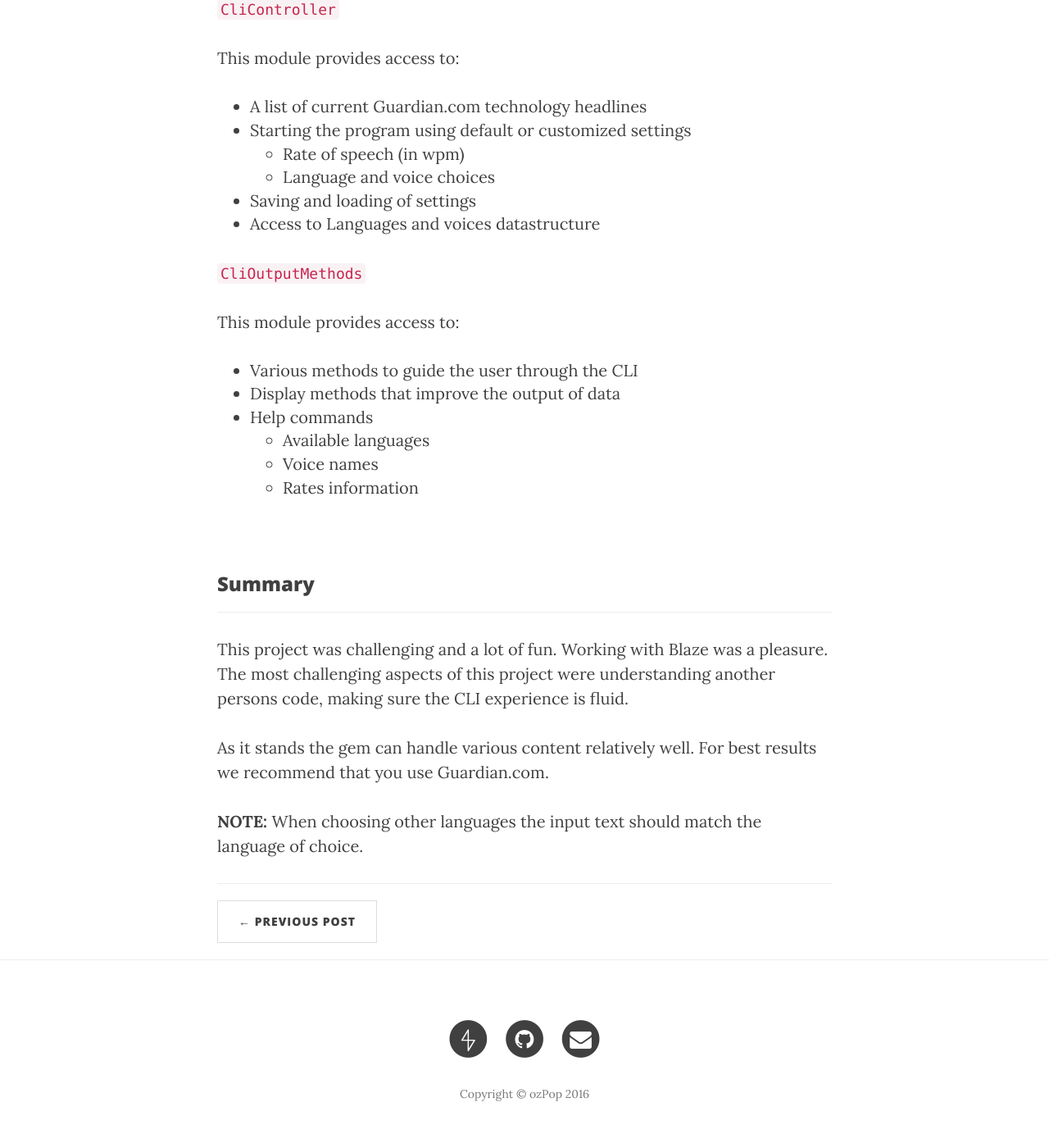
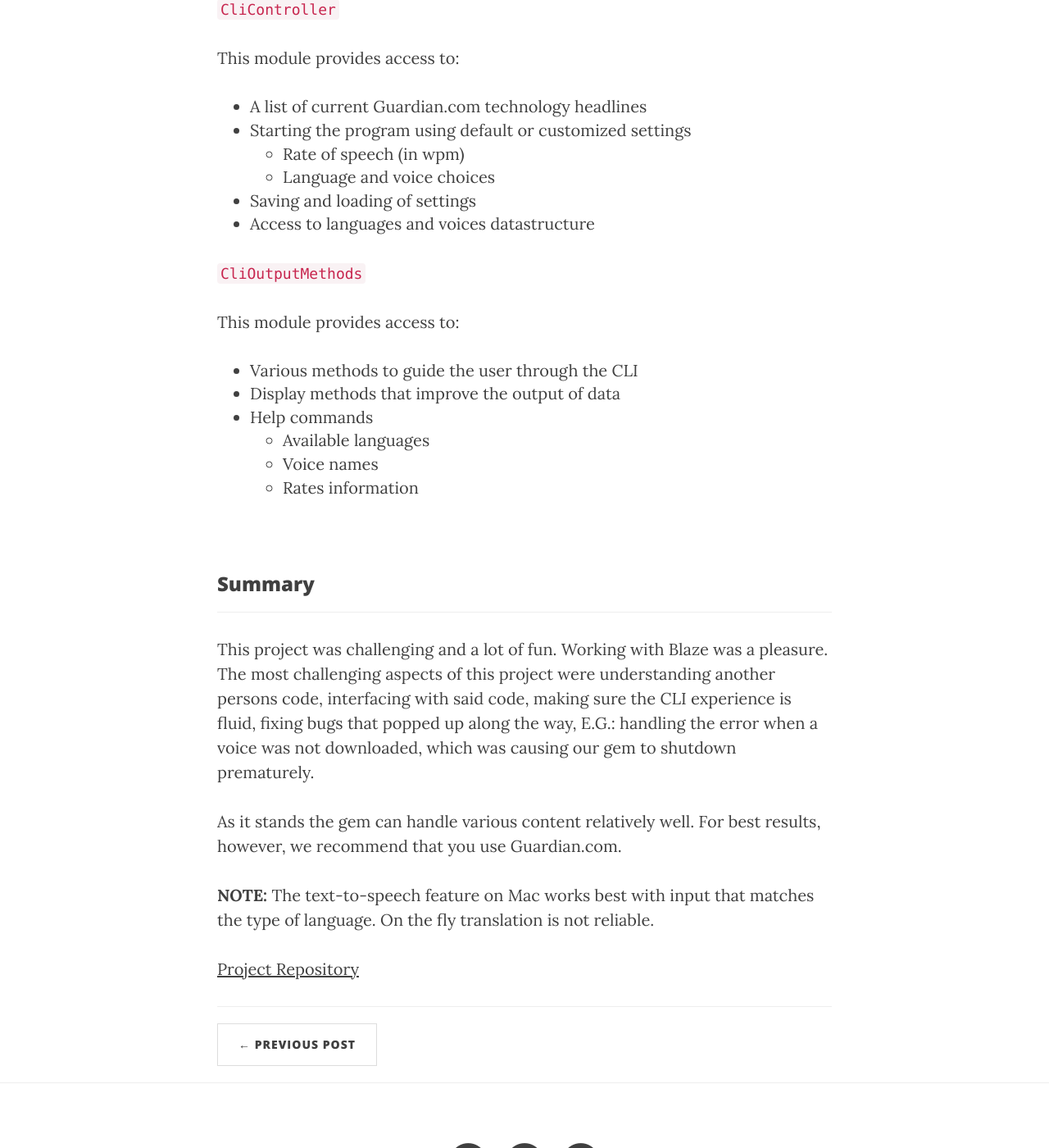
Before and after one commit to agarrharr/ozPop.github.io, a Jekyll site: the page built from _posts/2016-07-26-WTSReader-Cli-Gem.md, in a window 1280 px wide and 1400 px high, scrolled down 3185 px. Shown: the whole window at 82% size. Built offline with Jekyll 4.4.1, drawn with Linux system fonts in a browser that asks for light colours; nearby versions of some CDN libraries.

Commit message:
edit post content

```diff
--- a/_posts/2016-07-26-WTSReader-Cli-Gem.md
+++ b/_posts/2016-07-26-WTSReader-Cli-Gem.md
@@ -110,7 +110,7 @@ This module provides access to:
     * Rate of speech (in wpm)
     * Language and voice choices
 * Saving and loading of settings
-* Access to Languages and voices datastructure
+* Access to languages and voices datastructure
 
 `CliOutputMethods`
 
@@ -131,10 +131,14 @@ This module provides access to:
 
 This project was challenging and a lot of fun. Working with Blaze was a pleasure.
 The most challenging aspects of this project were understanding another persons
-code, making sure the CLI experience is fluid.
+code, interfacing with said code, making sure the CLI experience is fluid, fixing
+bugs that popped up along the way, E.G.: handling the error when a voice was not
+downloaded, which was causing our gem to shutdown prematurely.
 
 As it stands the gem can handle various content relatively well. For best
-results we recommend that you use Guardian.com.
+results, however, we recommend that you use Guardian.com.
 
-**NOTE:** When choosing other languages the input text should match the language
-of choice.
+**NOTE:** The text-to-speech feature on Mac works best with input that matches
+the type of language. On the fly translation is not reliable.
+
+[Project Repository](https://github.com/ozPop/WTS-Reader-cli-gem)
```
